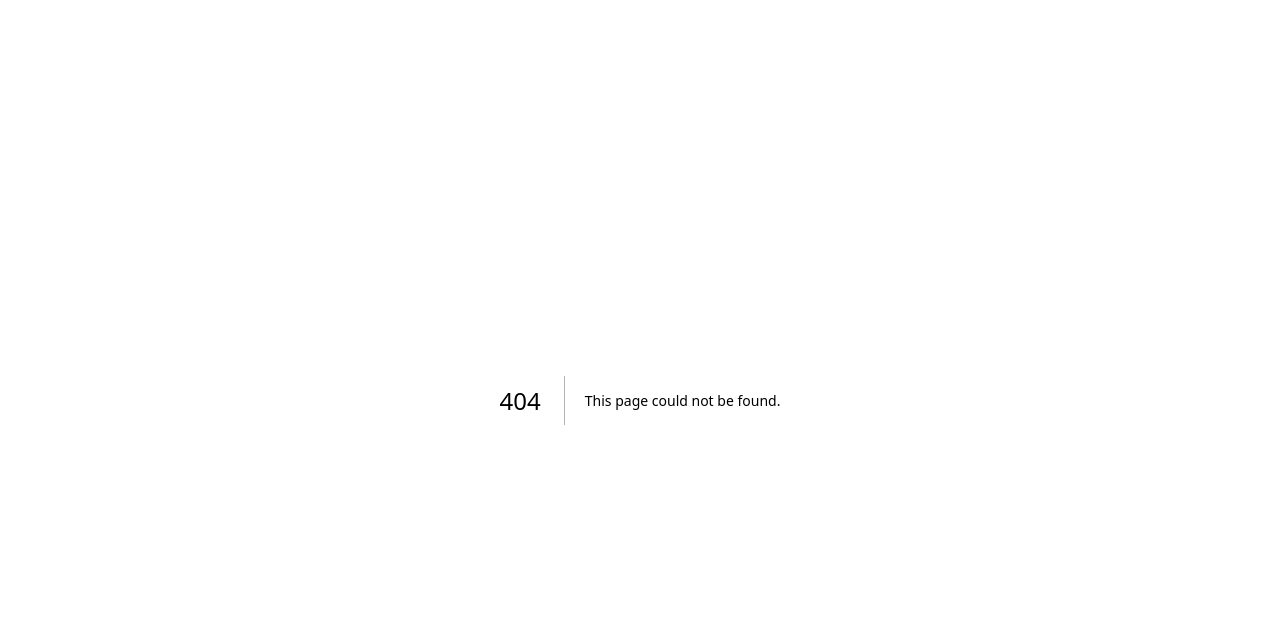
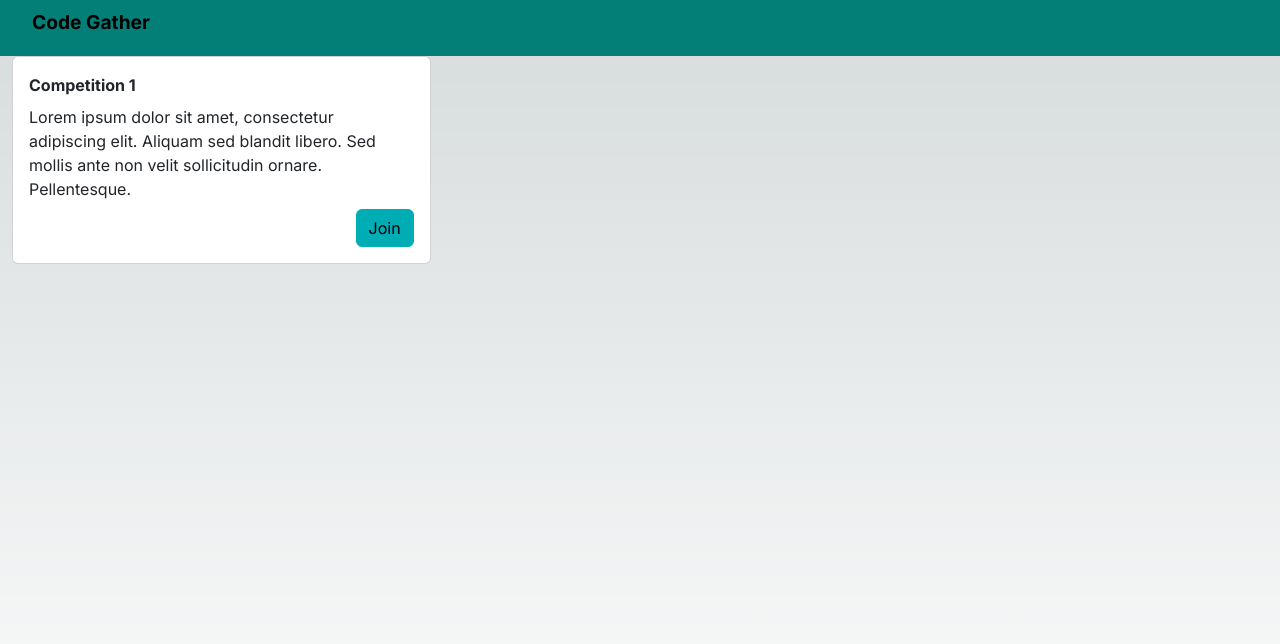
Before and after one commit to diclebahceli/codegather, a Next.js app in the folder Frontend/codegather/: page /pages/ongoingCompetitions in a window 1280 px wide. Before the commit this address had no page. Shown: the top 644 px of the page. Built offline with nearby package versions, Linux system fonts and the light colour scheme.

Commit message:
feat: add competition card

```diff
--- /dev/null
+++ b/Frontend/codegather/src/app/components/competition_card/CompetitionCard.tsx
@@ -0,0 +1,18 @@
+import { Competition } from "@/app/models/Competition";
+import Card from "../card/Card";
+
+const CompetitionCard = ({ competition }: { competition: Competition }) => {
+    return (
+        <div className="col-4 ">
+            <Card>
+                <div className="card-body d-flex flex-column">
+                    <div className="card-title fw-bold"> {competition.name}</div>
+                    <div className="card-text"> {competition.description}</div>
+                    <a href="#" className="btn btn-theme-color mt-2 ms-auto">Join</a>
+
+                </div>
+            </Card>
+        </div>
+    );
+}
+export default CompetitionCard;
--- a/Frontend/codegather/src/app/layout.tsx
+++ b/Frontend/codegather/src/app/layout.tsx
@@ -1,7 +1,8 @@
 import type { Metadata } from "next";
 import { Inter } from "next/font/google";
-import "bootstrap/dist/css/bootstrap.css";
+import '../../styles/_variables.scss';
 import "./globals.css";
+import Header from "./components/header/Header";
 
 const inter = Inter({ subsets: ["latin"] });
 
@@ -17,7 +18,10 @@ export default function RootLayout({
 }>) {
     return (
         <html lang="en">
-      <body className={inter.className}>{children}</body>
+            <body className={inter.className}>
+                <Header />
+                {children}
+            </body>
         </html>
     );
 }
--- /dev/null
+++ b/Frontend/codegather/src/app/models/Competition.tsx
@@ -0,0 +1,10 @@
+//competition model
+
+export interface Competition {
+    id: number;
+    name: string;
+    description: string;
+    startDate: string;
+    endDate: string;
+    imageUrl: string;
+}
--- /dev/null
+++ b/Frontend/codegather/src/app/pages/ongoingCompetitions/page.tsx
@@ -0,0 +1,11 @@
+import CompetitionCard from "@/app/components/competition_card/CompetitionCard";
+const ongoingCompetitions = () => {
+    return (
+        <div className="container vh-100">
+            <CompetitionCard competition={{ name: "Competition 1"
+            , description: "Lorem ipsum dolor sit amet, consectetur adipiscing elit. Aliquam sed blandit libero. Sed mollis ante non velit sollicitudin ornare. Pellentesque.", endDate: "Tomorrow", startDate: "Today", id: 1, imageUrl: "test"  }} />
+
+        </div>
+    );
+}
+export default ongoingCompetitions;
```
Lines whose indentation alone changed are shown as unchanged.
